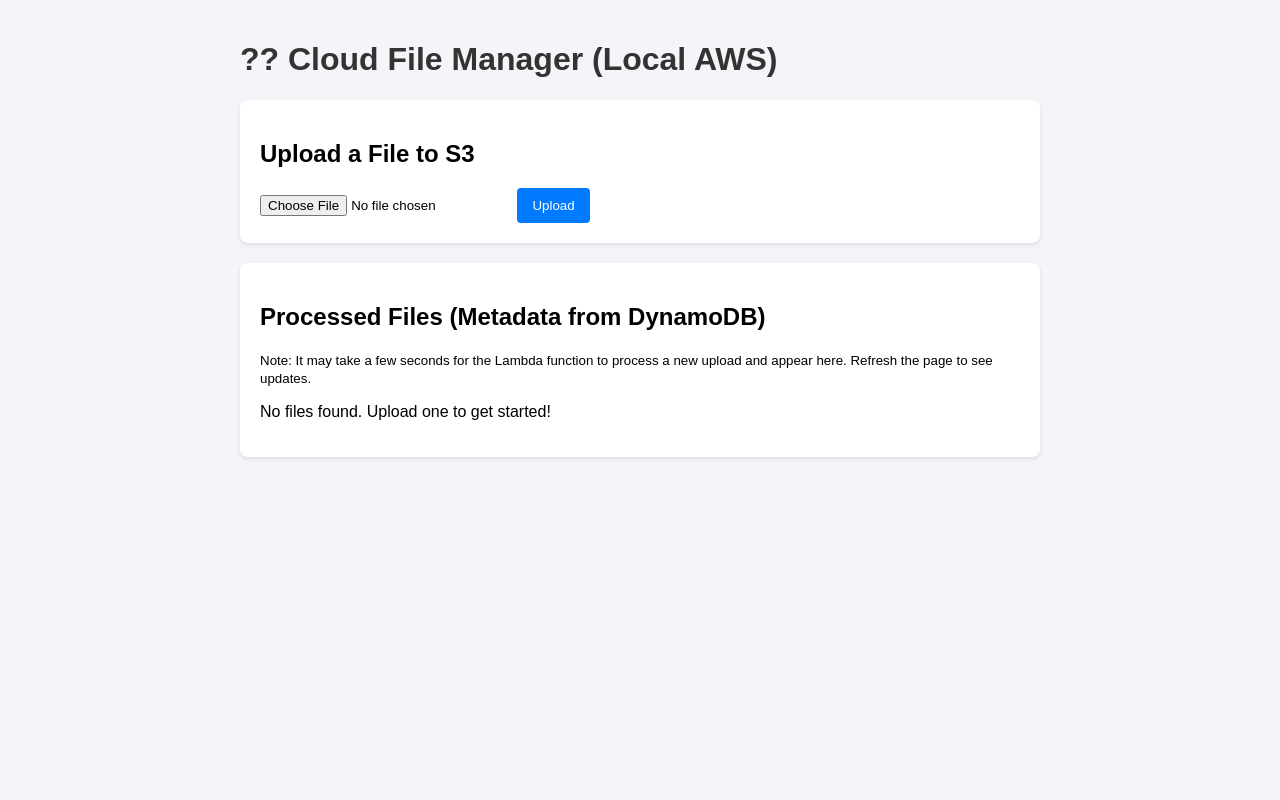
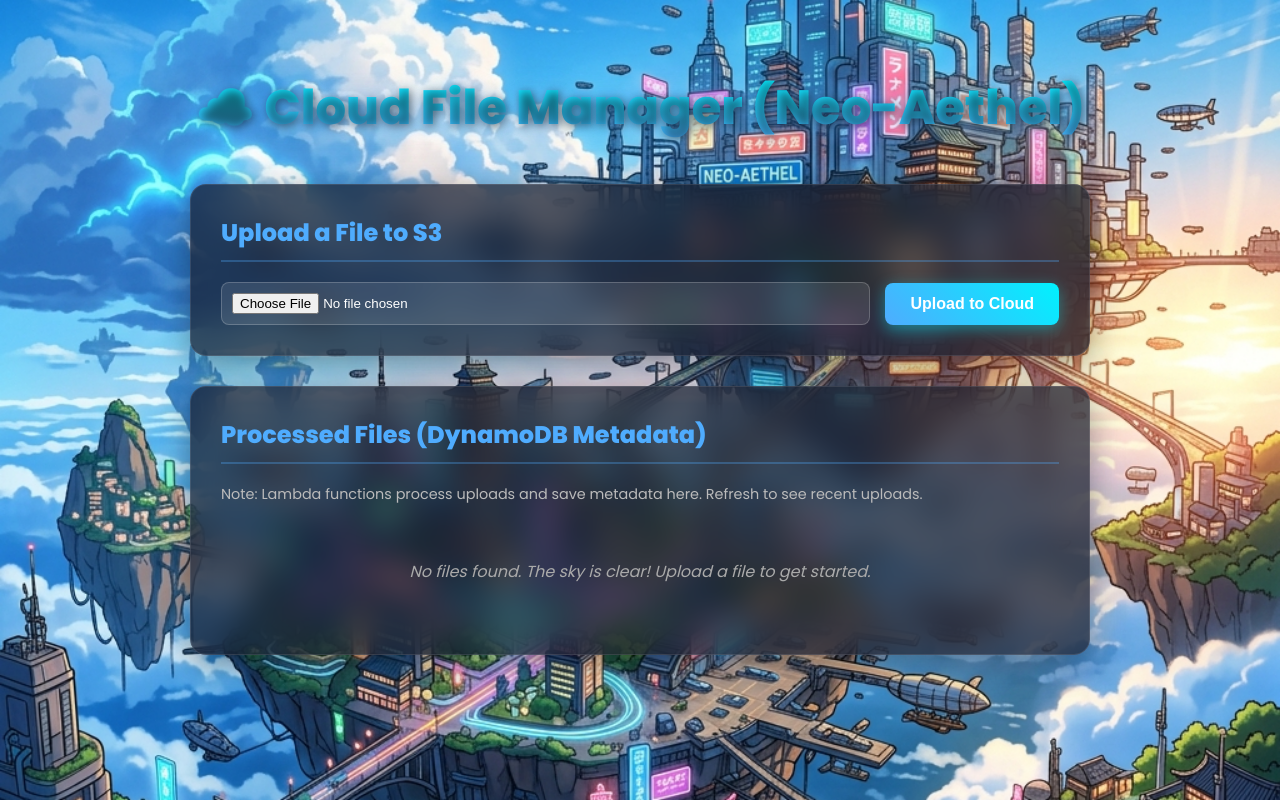
Before and after one commit to Dibyaranjan27/serverless-cloud-file-manager, a Flask app: template app/templates/index.html in a window 1280 px wide. Run offline with Flask 3, Linux system fonts and the light colour scheme; the template is opened without the code that fills it, so the values that code supplies are empty.

Commit message:
UI: Add anime cyberpunk theme with glassmorphism

```diff
--- a/app/templates/index.html
+++ b/app/templates/index.html
@@ -4,23 +4,103 @@
     <meta charset="UTF-8">
     <meta name="viewport" content="width=device-width, initial-scale=1.0">
     <title>Cloud File Manager</title>
+    <link href="https://fonts.googleapis.com/css2?family=Poppins:wght@400;600;800&display=swap" rel="stylesheet">
     <style>
-        body { font-family: Arial, sans-serif; max-width: 800px; margin: 0 auto; padding: 20px; background-color: #f4f4f9; }
-        .card { background: white; padding: 20px; border-radius: 8px; box-shadow: 0 2px 4px rgba(0,0,0,0.1); margin-bottom: 20px; }
-        h1 { color: #333; }
-        .flash { padding: 10px; border-radius: 4px; margin-bottom: 20px; }
-        .flash.success { background-color: #d4edda; color: #155724; border: 1px solid #c3e6cb; }
-        .flash.error { background-color: #f8d7da; color: #721c24; border: 1px solid #f5c6cb; }
-        table { width: 100%; border-collapse: collapse; margin-top: 10px; }
-        th, td { text-align: left; padding: 12px; border-bottom: 1px solid #ddd; }
-        th { background-color: #f8f9fa; }
-        button { background-color: #007bff; color: white; border: none; padding: 10px 15px; border-radius: 4px; cursor: pointer; }
-        button:hover { background-color: #0056b3; }
+        * { box-sizing: border-box; }
+        body {
+            font-family: 'Poppins', sans-serif;
+            margin: 0;
+            padding: 40px 20px;
+            background: url('/static/background.jpg') no-repeat center center fixed;
+            background-size: cover;
+            color: #fff;
+            min-height: 100vh;
+        }
+        .container {
+            max-width: 900px;
+            margin: 0 auto;
+        }
+        h1 {
+            text-align: center;
+            font-size: 3rem;
+            text-shadow: 2px 2px 10px rgba(0,0,0,0.5);
+            margin-bottom: 40px;
+            background: -webkit-linear-gradient(#00f2fe, #4facfe);
+            -webkit-background-clip: text;
+            -webkit-text-fill-color: transparent;
+            filter: drop-shadow(0 0 10px rgba(79,172,254,0.5));
+        }
+        .glass-card {
+            background: rgba(20, 25, 40, 0.7);
+            backdrop-filter: blur(16px);
+            -webkit-backdrop-filter: blur(16px);
+            border: 1px solid rgba(255, 255, 255, 0.1);
+            padding: 30px;
+            border-radius: 16px;
+            box-shadow: 0 8px 32px 0 rgba(0, 0, 0, 0.37);
+            margin-bottom: 30px;
+            transition: transform 0.3s ease;
+        }
+        .glass-card:hover {
+            transform: translateY(-5px);
+        }
+        h2 {
+            margin-top: 0;
+            color: #4facfe;
+            border-bottom: 2px solid rgba(79, 172, 254, 0.3);
+            padding-bottom: 10px;
+        }
+        .flash { padding: 15px; border-radius: 8px; margin-bottom: 20px; font-weight: 600; text-align: center; }
+        .flash.success { background: rgba(40, 167, 69, 0.8); border: 1px solid #28a745; }
+        .flash.error { background: rgba(220, 53, 69, 0.8); border: 1px solid #dc3545; }
+
+        form {
+            display: flex;
+            gap: 15px;
+            align-items: center;
+        }
+        input[type="file"] {
+            padding: 10px;
+            background: rgba(255, 255, 255, 0.1);
+            border-radius: 8px;
+            border: 1px solid rgba(255, 255, 255, 0.2);
+            color: white;
+            flex-grow: 1;
+        }
+        button {
+            background: linear-gradient(45deg, #4facfe 0%, #00f2fe 100%);
+            color: white;
+            border: none;
+            padding: 12px 25px;
+            border-radius: 8px;
+            cursor: pointer;
+            font-weight: 600;
+            font-size: 1rem;
+            transition: all 0.3s ease;
+            box-shadow: 0 4px 15px rgba(0, 242, 254, 0.4);
+        }
+        button:hover {
+            transform: scale(1.05);
+            box-shadow: 0 6px 20px rgba(0, 242, 254, 0.6);
+        }
+
+        table { width: 100%; border-collapse: collapse; margin-top: 20px; background: rgba(0,0,0,0.2); border-radius: 8px; overflow: hidden; }
+        th, td { text-align: left; padding: 15px; }
+        th { background-color: rgba(255,255,255,0.1); font-weight: 600; color: #4facfe; }
+        tr:not(:last-child) { border-bottom: 1px solid rgba(255,255,255,0.05); }
+        tr:hover { background-color: rgba(255,255,255,0.05); }
+        .empty-state {
+            text-align: center;
+            padding: 40px;
+            color: #aaa;
+            font-style: italic;
+        }
     </style>
 </head>
 <body>
 
-    <h1>?? Cloud File Manager (Local AWS)</h1>
+<div class="container">
+    <h1>☁️ Cloud File Manager (Neo-Aethel)</h1>
 
     {% with messages = get_flashed_messages(with_categories=true) %}
       {% if messages %}
@@ -30,17 +110,17 @@
       {% endif %}
     {% endwith %}
 
-    <div class="card">
+    <div class="glass-card">
         <h2>Upload a File to S3</h2>
         <form action="/upload" method="POST" enctype="multipart/form-data">
             <input type="file" name="file" required>
-            <button type="submit">Upload</button>
+            <button type="submit">Upload to Cloud</button>
         </form>
     </div>
 
-    <div class="card">
-        <h2>Processed Files (Metadata from DynamoDB)</h2>
-        <p><small>Note: It may take a few seconds for the Lambda function to process a new upload and appear here. Refresh the page to see updates.</small></p>
+    <div class="glass-card">
+        <h2>Processed Files (DynamoDB Metadata)</h2>
+        <p style="color: #bbb; font-size: 0.9rem;">Note: Lambda functions process uploads and save metadata here. Refresh to see recent uploads.</p>
         {% if files %}
             <table>
                 <thead>
@@ -61,9 +141,10 @@
                 </tbody>
             </table>
         {% else %}
-            <p>No files found. Upload one to get started!</p>
+            <div class="empty-state">No files found. The sky is clear! Upload a file to get started.</div>
         {% endif %}
     </div>
+</div>
 
 </body>
 </html>
--- a/docker-compose.yml
+++ b/docker-compose.yml
@@ -28,5 +28,7 @@
       - AWS_SECRET_ACCESS_KEY=test
       - AWS_DEFAULT_REGION=us-east-1
       - AWS_ENDPOINT_URL=http://localstack:4566
+    volumes:
+      - "./app:/app"
     depends_on:
       - localstack
```
Also changed, not shown: app/static/background.jpg (added).
